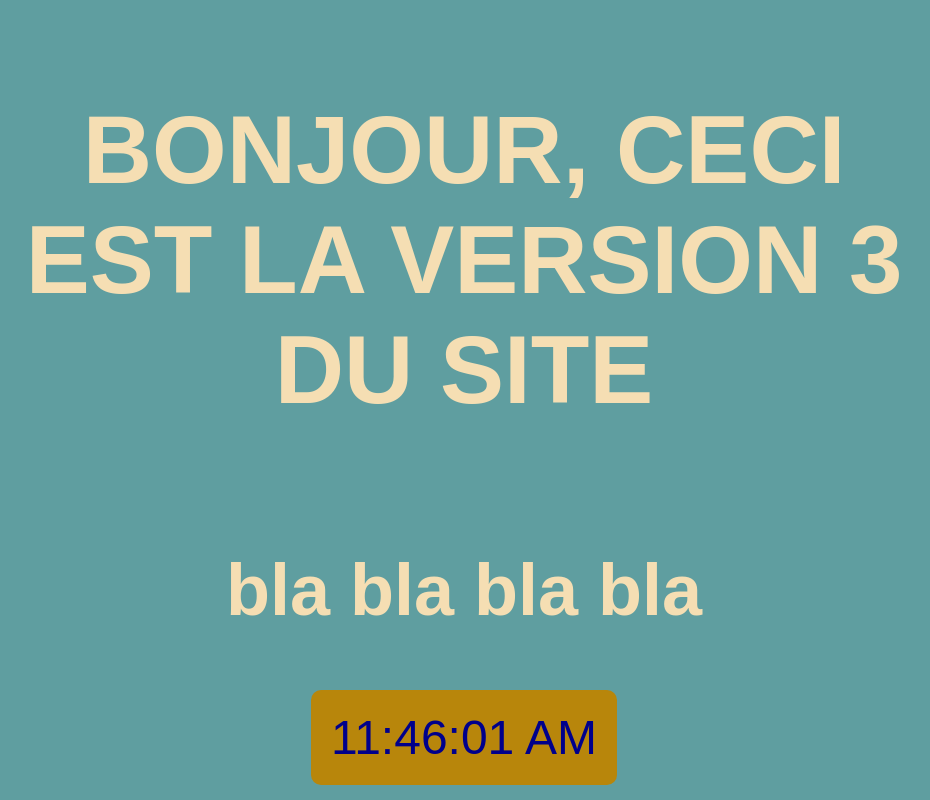
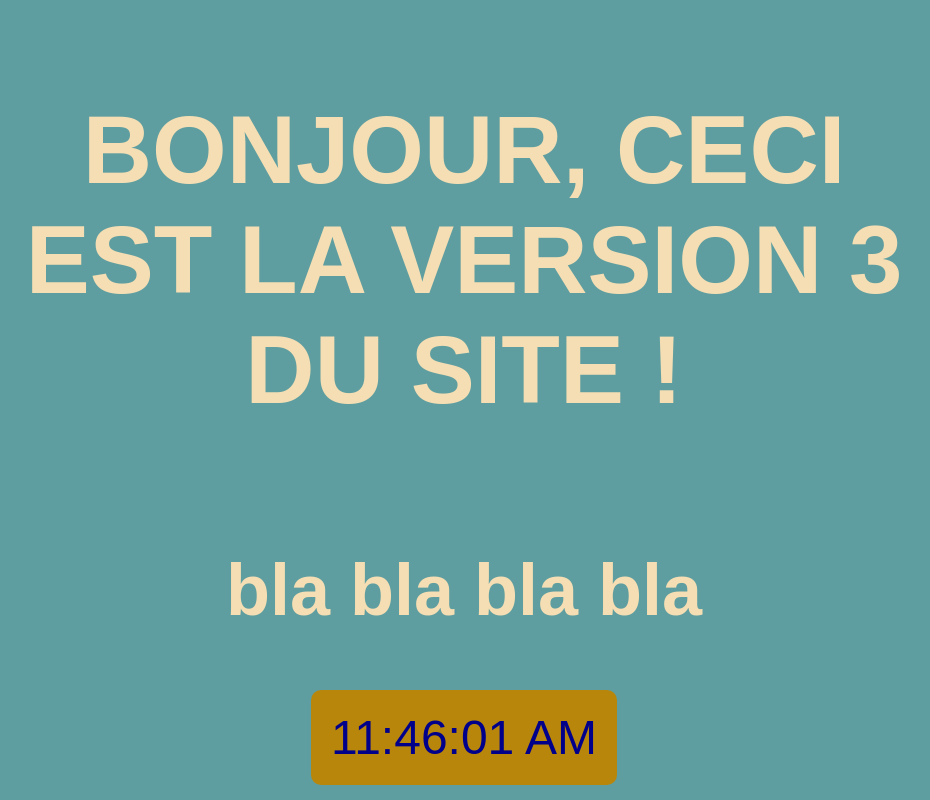
Before and after one commit to JulienDFS29C/TPRegis2504, a website built with webpack: page index.html in a window 1280 px wide. Shown: the whole page, without its empty margins (176-1106 px from the left). Built offline with nearby package versions, Linux system fonts and the light colour scheme.

Commit message:
version 3Bis

```diff
--- a/index.html
+++ b/index.html
@@ -24,7 +24,7 @@
 
 <body>
 
-<h1>BONJOUR, CECI EST LA VERSION 3 DU SITE</h1>
+<h1>BONJOUR, CECI EST LA VERSION 3 DU SITE !</h1>
 
 <h2>bla bla bla bla</h2>
 <div id="clock" class="clock"></div>
```
